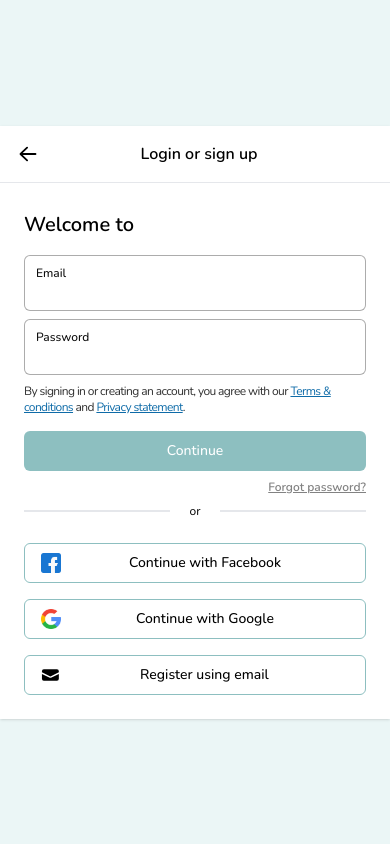
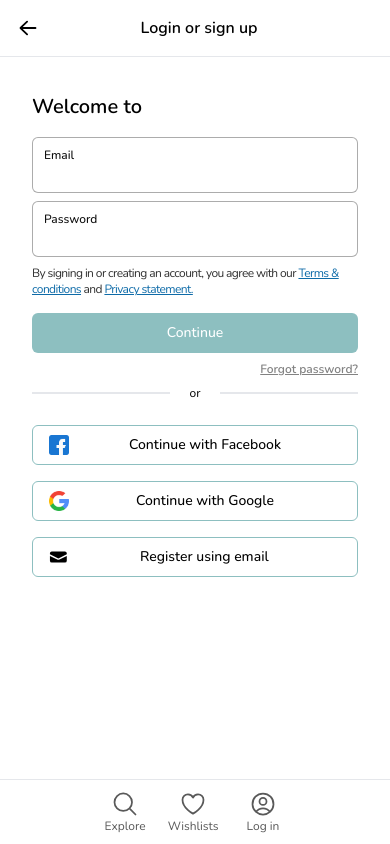
Before and after one commit to explore-siargao/explore-siargao, a Next.js app in the folder apps/web/: page /login in a window 390 px wide. Built offline with nearby package versions, Linux system fonts and the light colour scheme; no server answers; what @repo/constants would draw is missing.

Commit message:
refactor(web): Fixed the responsiveness

```diff
--- a/apps/web/app/layout.tsx
+++ b/apps/web/app/layout.tsx
@@ -10,6 +10,7 @@ import { SessionProvider } from "@/common/components/SessionProvider"
 import { LOGO_SINGLE_IMAGE } from "@/common/constants/index"
 import authOptions from "@/common/helpers/authOptions"
 import { APP_NAME } from "@repo/constants"
+import BottomNavBar from "@/module/Authentication/components/BottomNavBar"
 
 const nunito = Nunito({ subsets: ["latin"] })
 
@@ -31,7 +32,10 @@ export default async function RootLayout({
         <Toaster />
         <SessionProvider session={session}>
           <QueryClientWrapper>
-            <AuthModalWrapper>{children}</AuthModalWrapper>
+            <AuthModalWrapper>
+              {children}
+              <BottomNavBar />
+            </AuthModalWrapper>
           </QueryClientWrapper>
         </SessionProvider>
       </body>
--- a/apps/web/common/components/AuthContainer.tsx
+++ b/apps/web/common/components/AuthContainer.tsx
@@ -9,9 +9,9 @@ type Props = {
 }
 const AuthContainer = ({ children, title, onClose, onBack }: Props) => {
   return (
-    <div className="flex min-h-screen flex-1 flex-col justify-center py-12 sm:px-6 lg:px-8 bg-primary-100">
-      <div className="sm:mx-auto sm:w-full sm:max-w-[540px]">
-        <div className="bg-white shadow sm:rounded-2xl">
+    <div className="flex min-h-screen flex-1 flex-col justify-center md:px-8 bg-primary-100">
+      <div className="mx-auto w-full max-w-[540px]">
+        <div className="bg-white shadow sm:rounded-2xl h-screen md:h-auto">
           <div className="flex border-b-gray-200 border-b p-4">
             <div>
               {onClose ? (
--- a/apps/web/common/components/Container.tsx
+++ b/apps/web/common/components/Container.tsx
@@ -5,9 +5,9 @@ type Props = {
 }
 const Container = ({ children }: Props) => {
   return (
-    <div className="flex min-h-screen flex-1 flex-col justify-center py-12 sm:px-6 lg:px-8 bg-primary-100">
-      <div className="sm:mx-auto sm:w-full sm:max-w-[480px]">
-        <div className="bg-white shadow sm:rounded-2xl">
+    <div className="flex min-h-screen flex-1 flex-col justify-center md:px-8 bg-primary-100 ">
+      <div className="mx-auto w-full max-w-[480px] ">
+        <div className="flex items-center bg-white shadow sm:rounded-2xl h-screen md:h-auto">
           <div>{children}</div>
         </div>
       </div>
--- a/apps/web/module/Authentication/Login/index.tsx
+++ b/apps/web/module/Authentication/Login/index.tsx
@@ -3,12 +3,14 @@ import React from "react"
 import LoginForm from "@/module/Authentication/components/LoginForm"
 import AuthContainer from "@/common/components/AuthContainer"
 import { useRouter } from "next/navigation"
+import BottomNavBar from "../components/BottomNavBar"
 
 const Login = () => {
   const router = useRouter()
   return (
     <AuthContainer title="Login or sign up" onBack={() => router.push("/")}>
       <LoginForm />
+      <BottomNavBar />
     </AuthContainer>
   )
 }
--- a/apps/web/module/Authentication/Verification/index.tsx
+++ b/apps/web/module/Authentication/Verification/index.tsx
@@ -12,6 +12,7 @@ import toast from "react-hot-toast"
 import useMultiFactor from "../hooks/useMultiFactor"
 import useVerifyMultiFactor from "../hooks/useVerifyMultiFactor"
 import { useRouter } from "next/navigation"
+import AuthContainer from "@/common/components/AuthContainer"
 
 let currentOTPIndex: number = 0
 
--- /dev/null
+++ b/apps/web/module/Authentication/components/BottomNavBar.tsx
@@ -0,0 +1,116 @@
+"use client"
+import { LINK_LOGIN } from "@/common/constants/links"
+import {
+  ChatBubbleBottomCenterIcon,
+  ClipboardDocumentListIcon,
+  HeartIcon,
+  MagnifyingGlassIcon,
+  UserCircleIcon,
+} from "@heroicons/react/24/outline"
+import React, { useEffect, useState } from "react"
+import Cookies from "js-cookie"
+
+const BottomNavBar = () => {
+  const [isBottomNavVisible, setIsBottomNavVisible] = useState(true)
+
+  useEffect(() => {
+    const handleScroll = () => {
+      // You can adjust the scroll threshold as needed
+      const scrollThreshold = 100
+
+      if (window.scrollY > scrollThreshold) {
+        setIsBottomNavVisible(false)
+      } else {
+        setIsBottomNavVisible(true)
+      }
+    }
+
+    window.addEventListener("scroll", handleScroll)
+
+    return () => {
+      window.removeEventListener("scroll", handleScroll)
+    }
+  }, [])
+
+  return (
+    <footer
+      className={`fixed inset-x-0 bottom-0 z-50 bg-white border-t-gray-200 border-t py-2 md:hidden duration-200 ease-in-out ${
+        isBottomNavVisible ? "" : "duration-200 ease-in-out translate-y-full "
+      }`}
+    >
+      {Cookies.get("accessToken") === undefined ? (
+        <nav className="flex justify-center space-x-7 p-2" aria-label="Global">
+          <a
+            href="/"
+            type="button"
+            className="grid justify-items-center -m-1.5 text-text-400 text-xs focus:text-primary-700"
+          >
+            <MagnifyingGlassIcon className="h-7 w-auto" />
+            <p> Explore</p>
+          </a>
+          <a
+            href="#"
+            type="button"
+            className="grid justify-items-center -m-1.5  text-text-400 text-xs focus:text-primary-700"
+          >
+            <HeartIcon className="h-7 w-auto" />
+            <p> Wishlists</p>
+          </a>
+          <a
+            href={LINK_LOGIN}
+            type="button"
+            className="grid justify-items-center -m-1.5  text-text-400 text-xs focus:text-primary-700"
+          >
+            <UserCircleIcon className="h-7 w-auto" />
+            <p> Log in</p>
+          </a>
+        </nav>
+      ) : (
+        <nav className="flex justify-center space-x-7 p-2" aria-label="Global">
+          <a
+            href="/"
+            type="button"
+            className="grid justify-items-center -m-1.5 text-text-400 text-xs focus:text-primary-700"
+          >
+            <MagnifyingGlassIcon className="h-7 w-auto" />
+            <p> Explore</p>
+          </a>
+          <a
+            href="#"
+            type="button"
+            className="grid justify-items-center -m-1.5  text-text-400 text-xs focus:text-primary-700"
+          >
+            <HeartIcon className="h-7 w-auto" />
+            <p> Wishlists</p>
+          </a>
+          <a
+            href="#"
+            type="button"
+            className="grid justify-items-center -m-1.5  text-text-400 text-xs focus:text-primary-700"
+          >
+            <ClipboardDocumentListIcon className="h-7 w-auto" />
+            <p> Bookings</p>
+          </a>
+          <a
+            href="#"
+            type="button"
+            className="grid justify-items-center -m-1.5  text-text-400 text-xs focus:text-primary-700"
+          >
+            <ChatBubbleBottomCenterIcon className="h-7 w-auto" />
+            <p> Inbox</p>
+          </a>
+          <a
+            href={LINK_LOGIN}
+            type="button"
+            className="grid justify-items-center -m-1.5  text-text-400 text-xs focus:text-primary-700"
+          >
+            <UserCircleIcon className="h-7 w-auto" />
+            <p> Log in</p>
+          </a>
+        </nav>
+      )}
+    </footer>
+  )
+}
+
+export default BottomNavBar
--- a/apps/web/module/Authentication/components/LoginForm.tsx
+++ b/apps/web/module/Authentication/components/LoginForm.tsx
@@ -56,7 +56,7 @@ const LoginForm = () => {
   }
 
   return (
-    <div className="p-6">
+    <div className="p-8 md:p-6">
       <form onSubmit={handleSubmit(onSubmit)}>
         <h1 className="font-semibold text-xl mt-1 mb-4">
           {LOGIN_CONTENT_TITTLE_TEXT}
@@ -86,9 +86,8 @@ const LoginForm = () => {
             </Link>{" "}
             and{" "}
             <Link href="#" className="text-info-500 underline">
-              Privacy statement
+              Privacy statement.
             </Link>
-            .
           </p>
         </div>
 
--- a/apps/web/module/LandingPage/components/Header.tsx
+++ b/apps/web/module/LandingPage/components/Header.tsx
@@ -9,13 +9,13 @@ import { APP_NAME } from "@repo/constants"
 function Header() {
   return (
     <header className="absolute inset-x-0 top-0 z-50 bg-white border-y-gray-200/50 border">
-      <div className="w-full text-center py-2 bg-gray-50">
+      {/* <div className="w-full text-center py-2 bg-gray-50">
         <p className="underline">
           Lorem ipsum dolor sit amet, consectetur adipiscing elit.
         </p>
-      </div>
+      </div> */}
       <nav
-        className="flex items-center justify-between p-2 mx-10 lg:px-8"
+        className="flex items-center justify-between p-2 mx-2 my-2 md:mx-10 lg:px-8"
         aria-label="Global"
       >
         <a href="#" className="-m-1.5 gap-2 flex lg:flex-1 items-center">
--- a/apps/web/module/LandingPage/index.tsx
+++ b/apps/web/module/LandingPage/index.tsx
@@ -1,9 +1,15 @@
 "use client"
 import React from "react"
 import Header from "./components/Header"
+import BottomNavBar from "../Authentication/components/BottomNavBar"
 
 function LandingPage() {
-  return <Header />
+  return (
+    <>
+      <Header />
+      <BottomNavBar />
+    </>
+  )
 }
 
 export default LandingPage
```
